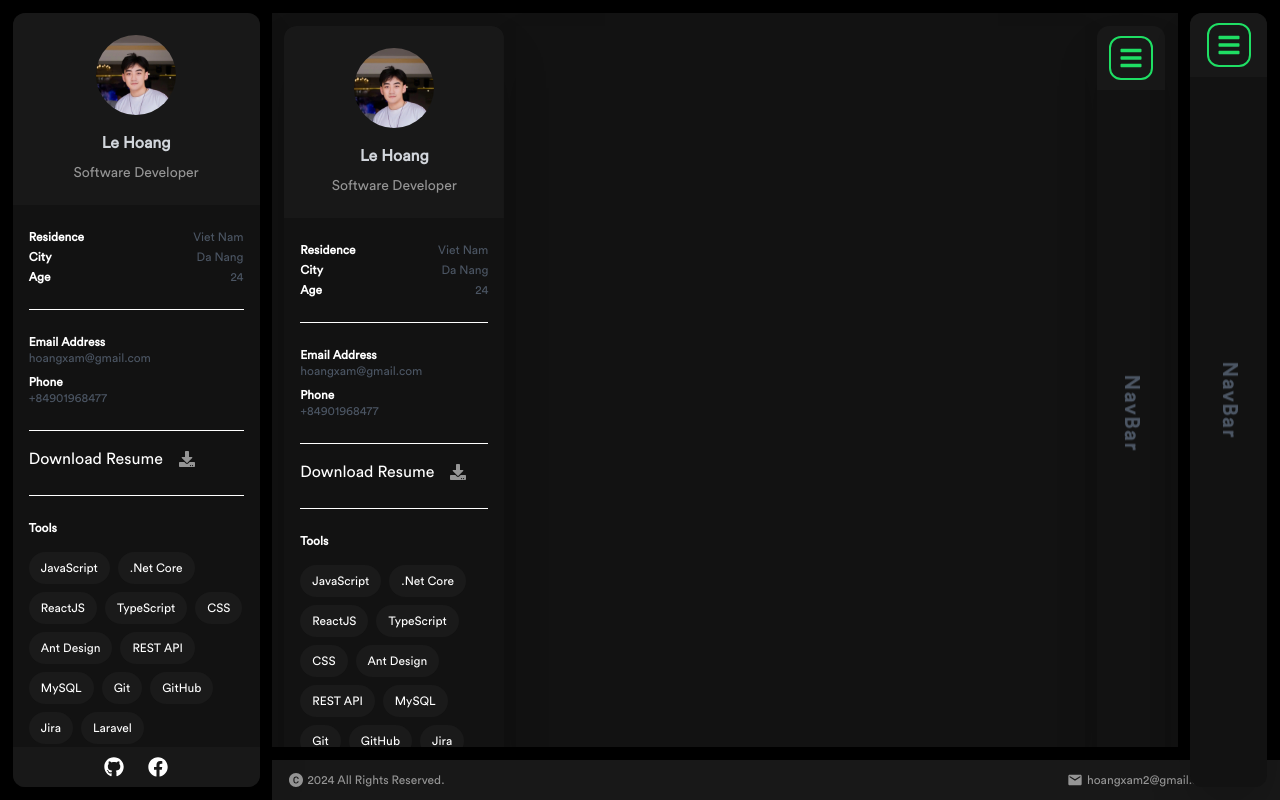
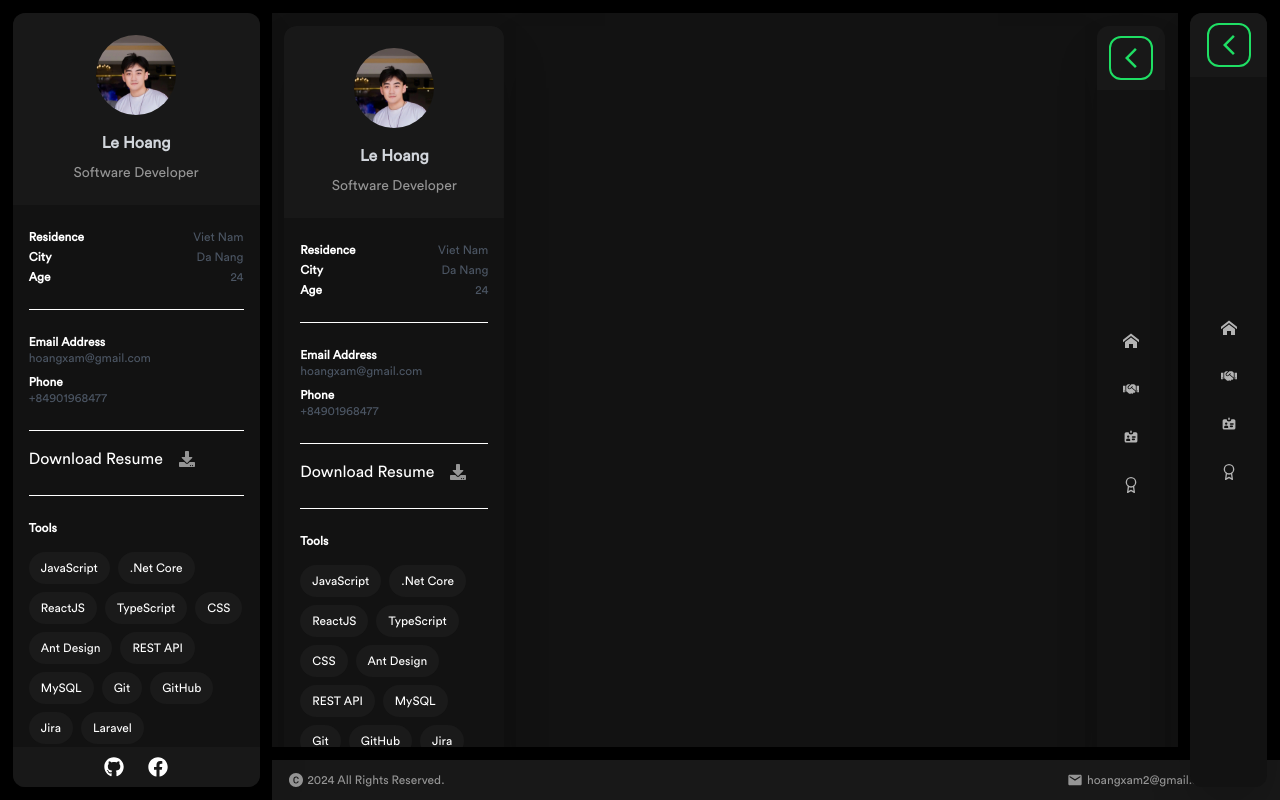
Before and after one commit to hoanglee217/HCD-PORTFOLIO, a Next.js app: page /layout in a window 1280 px wide. Built offline with nearby package versions, Linux system fonts and the light colour scheme.

Commit message:
fix navbar

```diff
--- a/components/Common/Nav/Nav.jsx
+++ b/components/Common/Nav/Nav.jsx
@@ -1,29 +1,54 @@
-import { ImCross } from 'react-icons/im'
+import { ImCross } from "react-icons/im";
+import DrawerLayout from "../DrawerLayout";
 import { FiAward } from 'react-icons/fi'
 import { FaHandshake } from 'react-icons/fa'
 import { ImHome } from 'react-icons/im'
 import { HiIdentification } from 'react-icons/hi'
 import NavItem from './NavItem'
-import DrawerLayout from '../DrawerLayout'
-
 
 const Nav = ({ setIsOpen, isOpen }) => {
   return (
     <DrawerLayout setIsOpen={setIsOpen} isOpen={isOpen}>
       <div className="absolute z-50 flex flex-col justify-center lg:inset-y-0  -right-0 lg:right-0 w-64 h-screen lg:mt-3 lg:mr-3 lg:h-[96%] bg-DeepNightBlack shadow-2xl md:rounded-xl md:overflow-hidden">
-                <div onClick={e => setIsOpen(false)} className="flex text-LightGray absolute top-0 w-full items-center justify-start pl-6 text-sm h-10 bg-EveningBlack">
+        <div
+          onClick={(e) => setIsOpen(false)}
+          className="flex text-LightGray absolute top-0 w-full items-center justify-start pl-6 text-sm h-10 bg-EveningBlack"
+        >
           <ImCross />
         </div>
         <div className="flex flex-col gap-y-2 px-6 w-full transition">
-                    <NavItem setIsOpen={setIsOpen} NavRoute={'/'} NavIcon={<ImHome />} NavText={'Home'} />
-                    <NavItem setIsOpen={setIsOpen} NavRoute={'/contact'} NavIcon={<FaHandshake />} NavText={'Contact'} />
-                    <NavItem setIsOpen={setIsOpen} NavRoute={'/background'} NavIcon={<HiIdentification />} NavText={'Background'} />
-                    <NavItem setIsOpen={setIsOpen} NavRoute={'/portfolio'} NavIcon={<FiAward />} NavText={'Portfolio'} />
+          <NavItem
+            setIsOpen={setIsOpen}
+            showText
+            NavRoute={"/"}
+            NavIcon={<ImHome />}
+            NavText={"Home"}
+          />
+          <NavItem
+            setIsOpen={setIsOpen}
+            showText
+            NavRoute={"/contact"}
+            NavIcon={<FaHandshake />}
+            NavText={"Contact"}
+          />
+          <NavItem
+            setIsOpen={setIsOpen}
+            showText
+            NavRoute={"/background"}
+            NavIcon={<HiIdentification />}
+            NavText={"Background"}
+          />
+          <NavItem
+            setIsOpen={setIsOpen}
+            showText
+            NavRoute={"/portfolio"}
+            NavIcon={<FiAward />}
+            NavText={"Portfolio"}
+          />
         </div>
       </div>
     </DrawerLayout>
+  );
+};
 
-    )
-}
-
-export default Nav
+export default Nav;
--- a/components/Common/Nav/NavItem.jsx
+++ b/components/Common/Nav/NavItem.jsx
@@ -1,22 +1,29 @@
-import Link from 'next/link'
-import { useRouter } from 'next/router';
-import React from 'react'
+import { Tooltip } from "antd";
+import Link from "next/link";
+import { useRouter } from "next/router";
+import React from "react";
 
-
-const NavItem = ({ NavIcon, NavText, NavRoute, setIsOpen }) => {
+const NavItem = ({ NavIcon, NavText, NavRoute, setIsOpen, showText }) => {
   const router = useRouter();
-    const className = router.asPath === `${NavRoute}` ? "rounded-xl !text-DeepNightBlack bg-Green font-bold tracking-widest" : '';
+  const className =
+    router.asPath === `${NavRoute}`
+      ? "rounded-xl !text-DeepNightBlack bg-Green font-bold tracking-widest"
+      : "";
 
   return (
+    <Tooltip placement="top" title={NavText} arrow>
       <Link
         onClick={(e) => setIsOpen(false)}
         href={NavRoute}
-            className={`${className} transition flex items-center px-2 hover:bg-EveningBlack text-SilverGray hover:text-SilverGray rounded-xl  py-1.5 font-semibold space-x-4 text-base`}
+        className={`${className} transition flex items-center hover:bg-EveningBlack text-SilverGray hover:text-SilverGray rounded-xl font-semibold space-x-4 text-base ${
+          !showText ? "p-3" : "px-2 py-1.5"
+        }`}
       >
         {NavIcon}
-            <span>{NavText}</span>
+        {showText && <span>{NavText}</span>}
       </Link>
-    )
-}
+    </Tooltip>
+  );
+};
 
-export default NavItem
+export default NavItem;
--- a/pages/layout.js
+++ b/pages/layout.js
@@ -1,62 +1,116 @@
-import Intro from '../components/Common/Intro';
-import Nav from '../components/Common/Nav/Nav';
-import Footer from '../components/Footer';
-import { FaBars, FaMousePointer } from 'react-icons/fa';
-import { SlOptionsVertical } from 'react-icons/sl';
-import { useState } from 'react';
+import Intro from "../components/Common/Intro";
+import Nav from "../components/Common/Nav/Nav";
+import Footer from "../components/Footer";
+import { FaBars, FaHandshake, FaMousePointer } from "react-icons/fa";
+import { SlOptionsVertical } from "react-icons/sl";
+import { MdArrowBackIosNew } from "react-icons/md";
+import { useState } from "react";
+import NavItem from "../components/Common/Nav/NavItem";
+import { ImHome } from "react-icons/im";
+import { HiIdentification } from "react-icons/hi";
+import { FiAward } from "react-icons/fi";
 
 export default function Layout({ children }) {
   const [isOpen, setIsOpen] = useState(false);
   const [intro, setIntro] = useState(false);
 
   return (
-    <div className={`h-screen lg:p-[0.8rem] flex flex-col select-none font-circular`}>
-      <div className='lg:hidden'>
-        <div className=' bg-DeepNightBlack text-LightGray w-full h-10 flex items-center justify-between px-2 lg:hidden relative'>
-          <div className='icon flex items-center gap-x-2' onClick={(e) => setIntro(!intro)}>
-            <span className='icon border-2 text-Green border-Green p-1 text-sm rounded-lg'>
+    <div
+      className={`h-screen lg:p-[0.8rem] flex flex-col select-none font-circular`}
+    >
+      <div className="lg:hidden">
+        <div className=" bg-DeepNightBlack text-LightGray w-full h-10 flex items-center justify-between px-2 lg:hidden relative">
+          <div
+            className="icon flex items-center gap-x-2"
+            onClick={(e) => setIntro(!intro)}
+          >
+            <span className="icon border-2 text-Green border-Green p-1 text-sm rounded-lg">
               <SlOptionsVertical />
             </span>
-            <div className='text-Snow absolute -right-1 -bottom-1'>
+            <div className="text-Snow absolute -right-1 -bottom-1">
               <FaMousePointer />
             </div>
           </div>
-          <div className='icon flex items-center gap-x-2' onClick={(e) => setIsOpen(!isOpen)}>
-            <span className='icon border-2 text-Green border-Green p-1 text-sm rounded-lg'>
-              {' '}
+          <div
+            className="icon flex items-center gap-x-2"
+            onClick={(e) => setIsOpen(!isOpen)}
+          >
+            <span className="icon border-2 text-Green border-Green p-1 text-sm rounded-lg">
+              {" "}
               <FaBars />
             </span>
           </div>
         </div>
       </div>
-      <div className='flex relative h-full justify-between gap-x-3'>
+      <div className="flex relative h-full justify-between gap-x-3">
         {/* left most side */}
         <div
           className={`w-64 h-screen left-0 lg:rounded-xl -top-10 lg:top-0 lg:left-0 lg:h-full overflow-hidden bg-DeepNightBlack shadow-2xl z-50 lg:flex flex-col lg:relative ${
-            intro ? 'flex absolute' : 'hidden'
-          }`}>
+            intro ? "flex absolute" : "hidden"
+          }`}
+        >
           <Intro isOpen={intro} setIsOpen={setIntro} />
         </div>
         {/* overlay */}
-        {intro && <div onClick={(e) => setIntro(false)} className='fixed top-0 left-0  w-full h-full bg-black/50 backdrop-blur-[2px] z-40'></div>}
+        {intro && (
+          <div
+            onClick={(e) => setIntro(false)}
+            className="fixed top-0 left-0  w-full h-full bg-black/50 backdrop-blur-[2px] z-40"
+          ></div>
+        )}
 
         {/* middle of screen */}
-        <div className='relative w-full h-auto mb-10 pb-7 lg:w-9/12 shadow-2xl bg-DeepNightBlack relative overflow-x-hidden overflow-y-scroll'>
-        {children}
-        <Footer/>
+        <div className="relative w-full h-auto mb-10 pb-7 lg:w-9/12 shadow-2xl bg-DeepNightBlack relative overflow-x-hidden overflow-y-scroll">
+          {children}
+          <Footer />
         </div>
 
         {/* right side */}
         {/* right side */}
-        <div className={`hidden lg:block absolute lg:w-20 lg:relative bg-DeepNightBlack shadow-2xl rounded-xl overflow-hidden`}>
-          <div onClick={(e) => setIsOpen(!isOpen)} className='bg-MidNightBlack text-Green hidden lg:flex items-center h-16 justify-center text-2xl '>
-            <span className='icon border-2 border-Green p-2 rounded-xl'>
-              {' '}
-              <FaBars />
+        <div
+          className={`hidden lg:block absolute lg:w-20 lg:relative bg-DeepNightBlack shadow-2xl rounded-xl overflow-hidden`}
+        >
+          <div
+            onClick={(e) => setIsOpen(!isOpen)}
+            className="bg-MidNightBlack text-Green hidden lg:flex items-center h-16 justify-center text-2xl "
+          >
+            <span className="icon border-2 border-Green p-2 rounded-xl">
+              {" "}
+              <div className="hidden xs:block">
+                <FaBars />
+              </div>
+              <div className="xs:hidden">
+                <MdArrowBackIosNew />
+              </div>
             </span>
           </div>
-          <span className='absolute top-1/2 left-1/2 -translate-x-1/2 -translate-y-1/2 rotate-90 flex items-center justify-center text-center text-xl text-gray-600 font-extrabold tracking-widest'>
-            NavBar
+          <span className="absolute top-1/2 left-1/2 -translate-x-1/2 -translate-y-1/2 flex items-center justify-center text-center text-xl text-gray-600 font-extrabold tracking-widest">
+          <div className="flex flex-col gap-y-2 px-6 w-full transition">
+            <NavItem
+              setIsOpen={setIsOpen}
+              NavRoute={"/"}
+              NavIcon={<ImHome />}
+              NavText={"Home"}
+            />
+            <NavItem
+              setIsOpen={setIsOpen}
+              NavRoute={"/contact"}
+              NavIcon={<FaHandshake />}
+              NavText={"Contact"}
+            />
+            <NavItem
+              setIsOpen={setIsOpen}
+              NavRoute={"/background"}
+              NavIcon={<HiIdentification />}
+              NavText={"Background"}
+            />
+            <NavItem
+              setIsOpen={setIsOpen}
+              NavRoute={"/portfolio"}
+              NavIcon={<FiAward />}
+              NavText={"Portfolio"}
+            />
+        </div>
           </span>
         </div>
         {<Nav isOpen={isOpen} setIsOpen={setIsOpen} />}
```
Also changed, not shown: 1 other file (tests, documents, lock files or other folders). Lines whose indentation alone changed are shown as unchanged.
